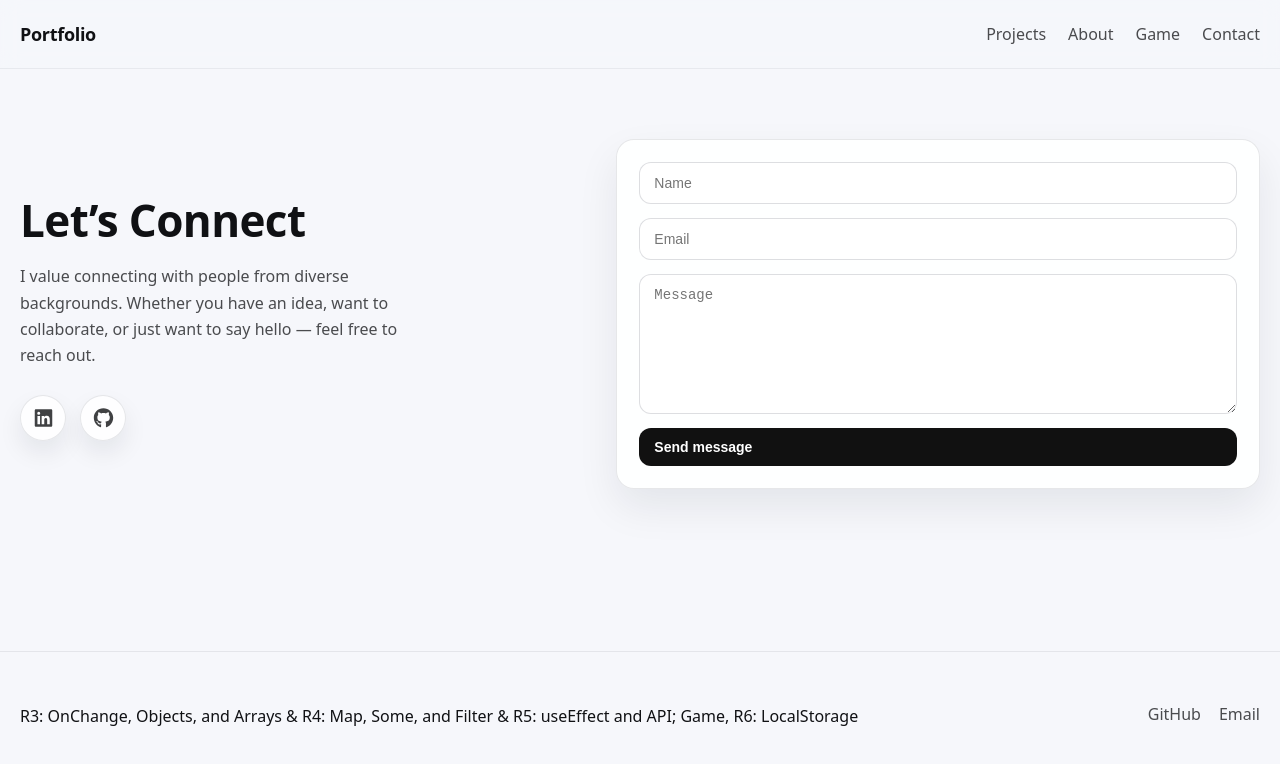
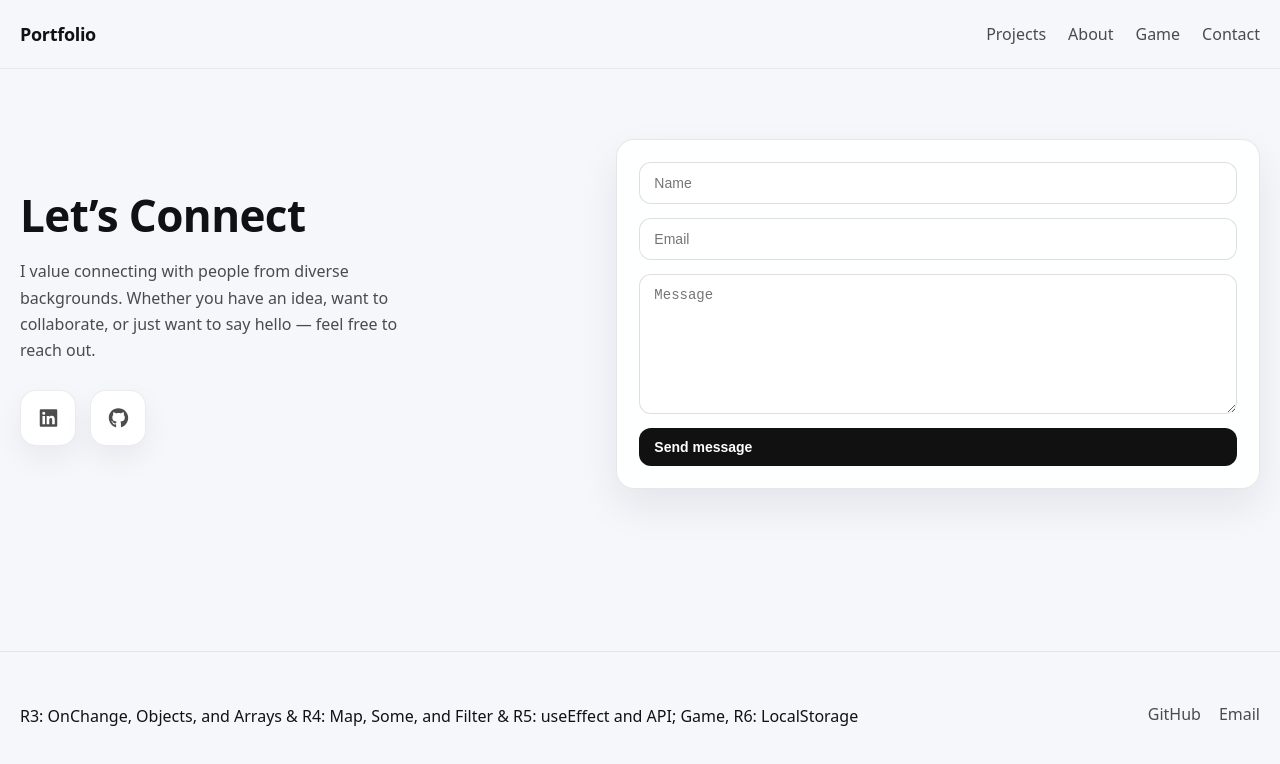
Before and after one commit to unsworthemily/portfolio-react, a React (Vite) app: page /contact in a window 1280 px wide. Shown: the top 764 px of the page. Built offline with nearby package versions, Linux system fonts and the light colour scheme.

Commit message:
Improve project layout width

```diff
--- a/src/pages/Contact.css
+++ b/src/pages/Contact.css
@@ -45,23 +45,23 @@
 }
 
 .contact__icon {
-  width: 46px;
-  height: 46px;
-  border-radius: 999px;
+  width: 56px;
+  height: 56px;
+  border-radius: 16px; /* samma mjuka form som cards */
   display: grid;
   place-items: center;
   text-decoration: none;
-  font-weight: 800;
-  background: rgba(255, 255, 255, 0.85);
-  border: 1px solid rgba(15, 23, 42, 0.10);
-  box-shadow: 0 12px 24px rgba(15, 23, 42, 0.08);
-  color: rgba(16, 17, 20, 0.8);
-  transition: transform 0.15s ease, box-shadow 0.15s ease;
+  background: #fff;
+  border: 1px solid rgba(15, 23, 42, 0.08);
+  box-shadow: 0 12px 30px rgba(15, 23, 42, 0.06);
+  color: rgba(16, 17, 20, 0.75);
+  transition: all 0.2s ease;
 }
 
 .contact__icon:hover {
-  transform: translateY(-2px);
-  box-shadow: 0 18px 34px rgba(15, 23, 42, 0.10);
+  transform: translateY(-4px);
+  box-shadow: 0 18px 40px rgba(15, 23, 42, 0.1);
+  color: #111;
 }
 
 /* Right side form card */
```
